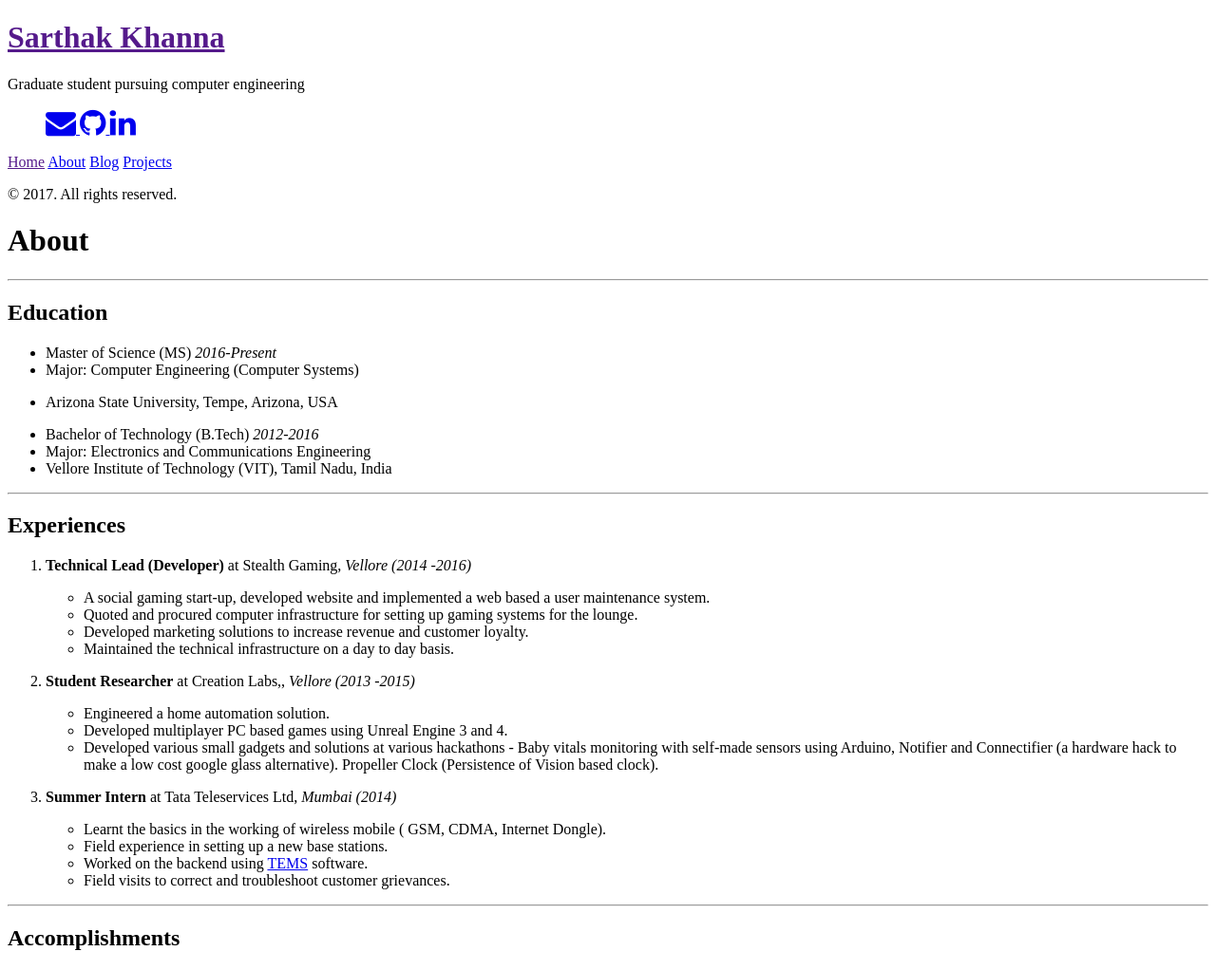
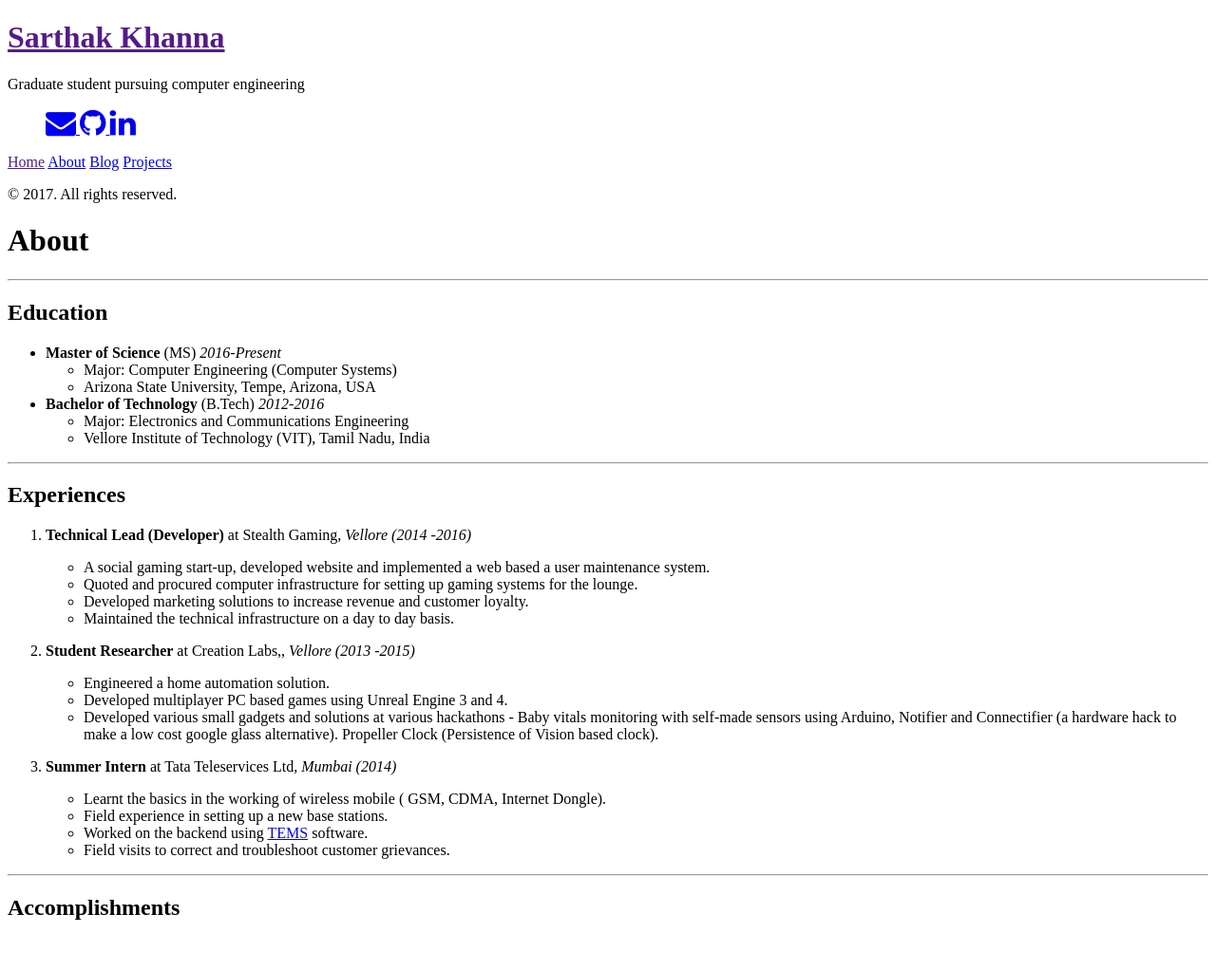
Before and after one commit to khannasarthak/khannasarthak.github.io, a Jekyll site: the page built from about.md, in a window 1280 px wide. Shown: the whole page at 95% size. Built offline with Jekyll 4.4.1, drawn with Linux system fonts in a browser that asks for light colours; nearby versions of some CDN libraries; after the commit the page ends 990 px from its top, so only the background shows below that.

Commit message:
font change in education
simple

```diff
--- a/about.md
+++ b/about.md
@@ -4,14 +4,14 @@ title: About
 ---
 ---
 ## Education
-* Master of Science (MS) *2016-Present*
-* Major: Computer Engineering (Computer Systems)
-* Arizona State University, Tempe, Arizona, USA
+* **Master of Science** (MS) *2016-Present*
+	* Major: Computer Engineering (Computer Systems)
+	* Arizona State University, Tempe, Arizona, USA
 
 
-* Bachelor of Technology (B.Tech) *2012-2016*
-* Major: Electronics and Communications Engineering
-* Vellore Institute of Technology (VIT), Tamil Nadu, India
+* **Bachelor of Technology** (B.Tech) *2012-2016*
+	* Major: Electronics and Communications Engineering
+	* Vellore Institute of Technology (VIT), Tamil Nadu, India
 
 ---
 ## Experiences
```
